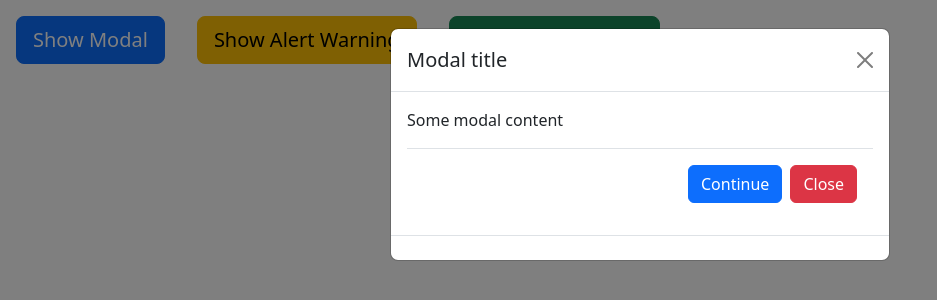
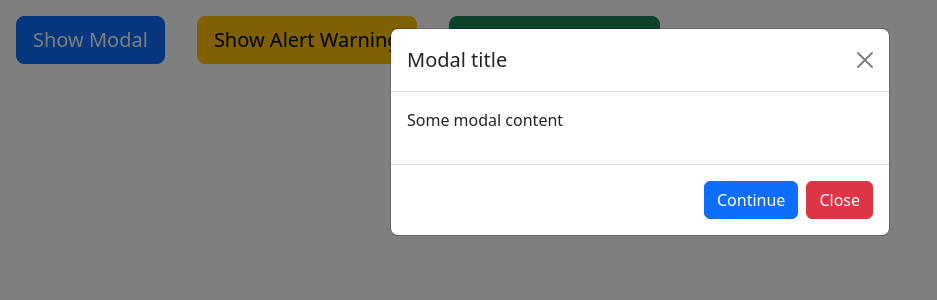
Before and after one commit to FalTatyana/Home-Work-58, a React (Vite) app: page / in a window 1280 px wide. Both pictures are taken after a click on the button "Show Modal". Shown: the top 300 px of the page, without its empty margins (0-937 px from the left). Built offline with nearby package versions, Linux system fonts and the light colour scheme.

Commit message:
Added onClose for backdrop. Chanded consols to alerts for buttons in modal. Refactoring done, deleted footer and backdrop components

```diff
--- a/src/App.tsx
+++ b/src/App.tsx
@@ -1,7 +1,6 @@
 import { useState } from 'react'
 import Modal from './components/modal/Modal'
 import type { btn } from './components/types/types'
-import ModalFooter from './components/modal/ModalFooter'
 import Alert from './components/alert/Alert'
 import ShowButtons from './components/buttons/ShowButtons'
 import { AnimatePresence } from "motion/react"
@@ -12,8 +11,8 @@ const App = () => {
   const [showSuccess, setShowSuccess] = useState(false)
 
   const [modalBtns] = useState<btn[]>([
-    { type: 'primary', label: 'Continue', onClick: () => (console.log('Clicked continue')) },
-    { type: 'danger', label: 'Close', onClick: () => (console.log('Clicked close')) }
+    { type: 'primary', label: 'Continue', onClick: () => (alert('Clicked continue')) },
+    { type: 'danger', label: 'Close', onClick: () => (alert('Clicked close')) }
   ])
 
   return (
@@ -27,9 +26,8 @@ const App = () => {
         title='Modal title'
         show={show}
         onClose={() => setShow(false)}
-      >
-        <p>Some modal content</p>
-        <ModalFooter>
+        body={<p>Some modal content</p>}
+        footer=
         {modalBtns.map((btn, index) => (
           <button
             key={index}
@@ -40,8 +38,7 @@ const App = () => {
             {btn.label}
           </button>
         ))}
-        </ModalFooter>
-      </Modal>
+      />
       <AnimatePresence>
         {showWarning && (
           <Alert
--- a/src/components/modal/BackDrop.tsx
+++ /dev/null
@@ -1,14 +0,0 @@
-interface Props {
-  show: boolean
-}
-
-const BackDrop = ({ show }: Props) => {
-  return (
-    <div
-      className="modal-backdrop show"
-      style={{ display: show ? 'block' : "none" }}>
-    </div>
-  )
-}
-
-export default BackDrop
--- a/src/components/modal/Modal.tsx
+++ b/src/components/modal/Modal.tsx
@@ -1,18 +1,21 @@
-import BackDrop from "./BackDrop"
-import ModalFooter from "./ModalFooter"
 
 interface Props {
     title: string
-    children: React.ReactNode
+    body: React.ReactNode
+    footer: React.ReactNode
     show: boolean
     onClose: () => void
 }
 
-const Modal = ({ title, children, show, onClose }: Props) => {
+const Modal = ({ title, body, show, onClose, footer }: Props) => {
     return (
         <>
-            <BackDrop show={show} />
             <div
+                className="modal-backdrop show"
+                style={{ display: show ? 'block' : "none" }}>
+            </div>
+            <div
+                onClick={onClose}
                 className="modal show"
                 tabIndex={-1}
                 style={{ display: show ? 'block' : 'none' }}
@@ -30,9 +33,9 @@ const Modal = ({ title, children, show, onClose }: Props) => {
                             </button>
                         </div>
                         <div className="modal-body">
-                            {children}
+                            {body}
                         </div>
-                        <ModalFooter children={""} />
+                        <div className="modal-footer">{footer}</div>
                     </div>
                 </div>
             </div>
--- a/src/components/modal/ModalFooter.tsx
+++ /dev/null
@@ -1,11 +0,0 @@
-interface Props {
-    children: React.ReactNode
-}
-
-const ModalFooter = ({children}: Props) => {
-  return (
-    <div className="modal-footer">{children}</div>
-  )
-}
-
-export default ModalFooter
```
Lines whose indentation alone changed are shown as unchanged.
